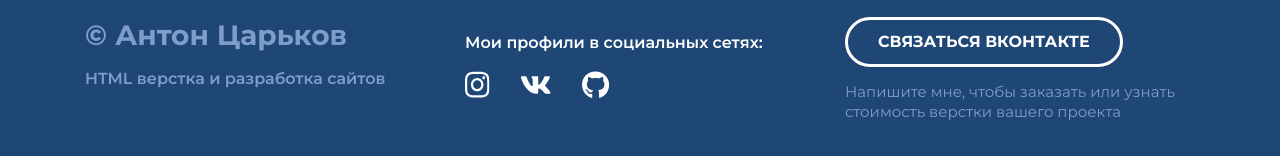
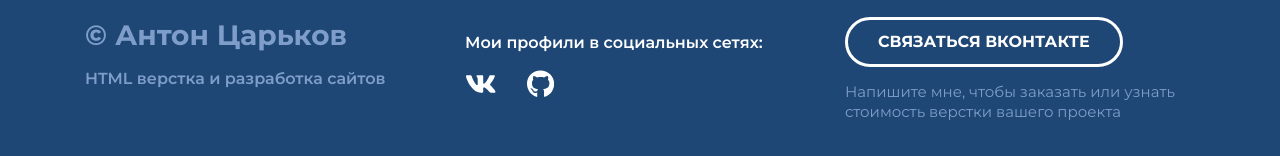
Before and after one commit to Antonio8/portfolio, a plain HTML site: page index.html in a window 1280 px wide. Shown: the part 1926-2082 px from the top of the page. Drawn offline with Linux system fonts and the light colour scheme; files whose address does not match are found by name.

Commit message:
Update index.html

```diff
--- a/index.html
+++ b/index.html
@@ -79,8 +79,6 @@
                 <div class="footer-icons footer-col">
                     <p>Мои профили в социальных сетях:</p>
                     <div class="footer-icons-row">
-                        <a href="https://www.instagram.com/king8rus/"><img src="img/instagram.svg" alt="instagram"></a>
-                        <!-- <a href="#"><img src="img/facebook.svg" alt="facebook"></a> -->
                         <a href="https://vk.com/id215708221"><img src="img/vk.svg" alt="vk"></a>
                         <a href="#"><img src="img/github.svg" alt="github"></a>
                     </div>
```
